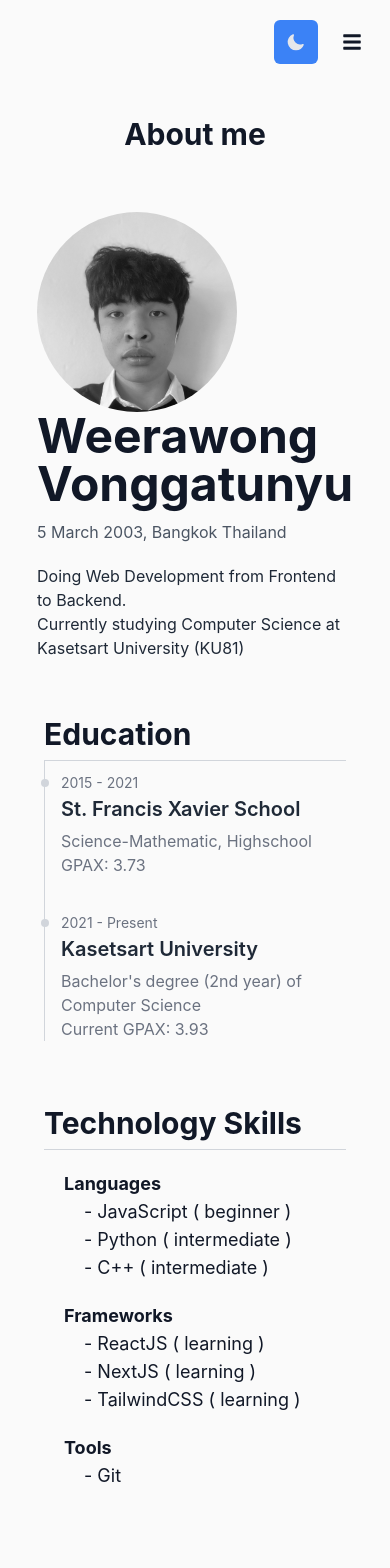
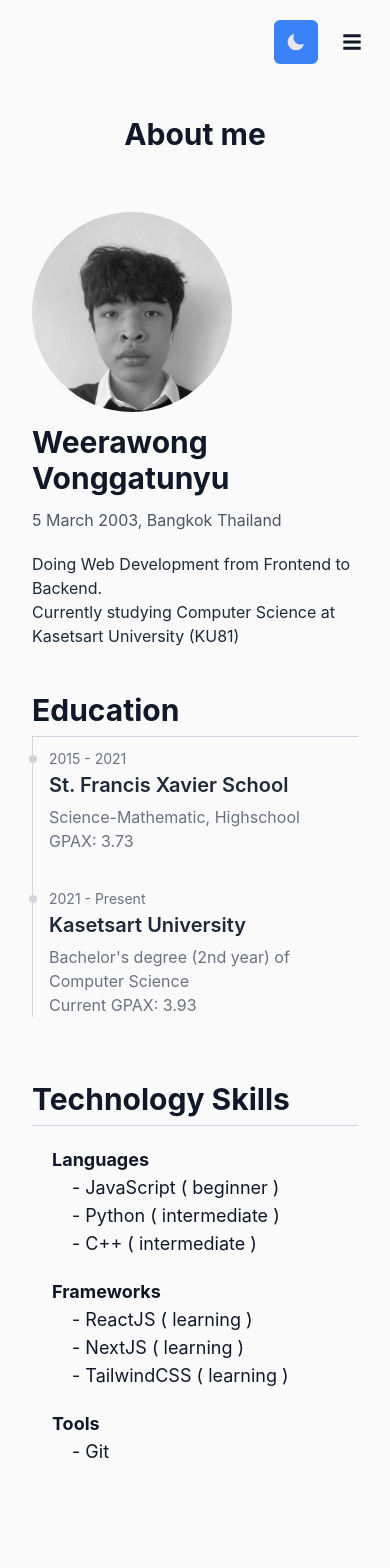
Before and after one commit to Qu1etboy/portfolio, a Next.js app: page /about in a window 390 px wide. Shown: the top 1568 px of the page. Built offline with nearby package versions, Linux system fonts and the light colour scheme.

Commit message:
Fix padding and add title in work page

```diff
--- a/pages/about.js
+++ b/pages/about.js
@@ -10,9 +10,9 @@ const About = () => {
         <div className="container mx-auto flex flex-col justify-center items-center mt-8 px-8 md:px-0">
           <h1 className="text-3xl font-bold mb-12">About me</h1>
           <div className="max-w-[1024px]">
-            <div className="flex flex-col md:flex-row justify-between p-3">
+            <div className="flex flex-col md:flex-row justify-between pt-3">
               <div className="order-2 md:order-1">
-                <h1 className="text-5xl font-bold mb-3">
+                <h1 className="text-3xl md:text-4xl lg:text-5xl font-bold mt-3 md:mt-0 mb-3">
                   Weerawong Vonggatunyu
                 </h1>
                 <p className="text-gray-600 dark:text-gray-500 mb-5">
@@ -35,7 +35,7 @@ const About = () => {
               </div>
             </div>
           </div>
-          <div className="w-full md:w-auto p-3 grid grid-cols-1 md:grid-cols-2 gap-10 mt-8 mb-32">
+          <div className="w-full md:w-auto pt-3 grid grid-cols-1 md:grid-cols-2 gap-10 mt-8 mb-32">
             <div>
               <h1 className="md:ml-5 text-3xl font-bold border-b dark:border-gray-500 border-gray-300 pb-2">
                 Education
--- a/pages/works/[slug].js
+++ b/pages/works/[slug].js
@@ -9,7 +9,7 @@ import rehypeRaw from "rehype-raw";
 const Work = ({ work }) => {
   // console.log("My work = ", work);
   return (
-    <Container>
+    <Container title={`${work.name} - Qu1etboy`}>
       <FadeIn>
         <div className="container max-w-2xl mx-auto my-10 px-8 md:px-0">
           <ReactMarkdown
```
